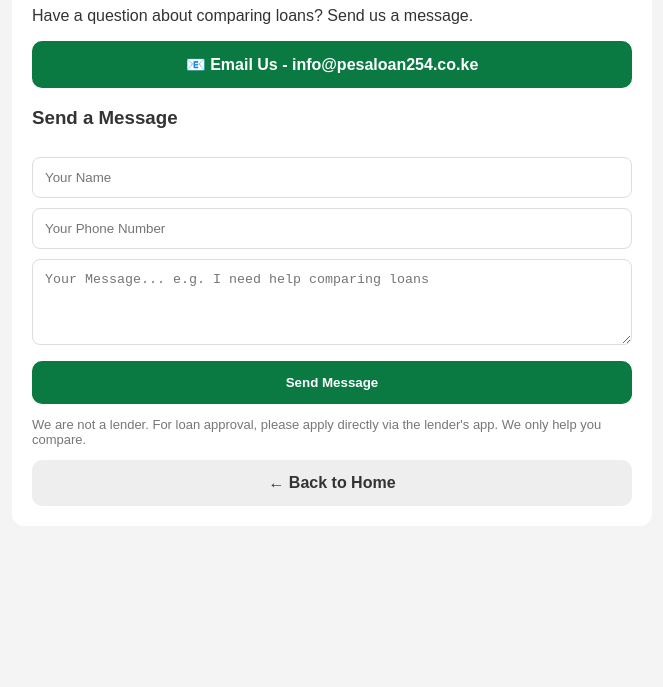
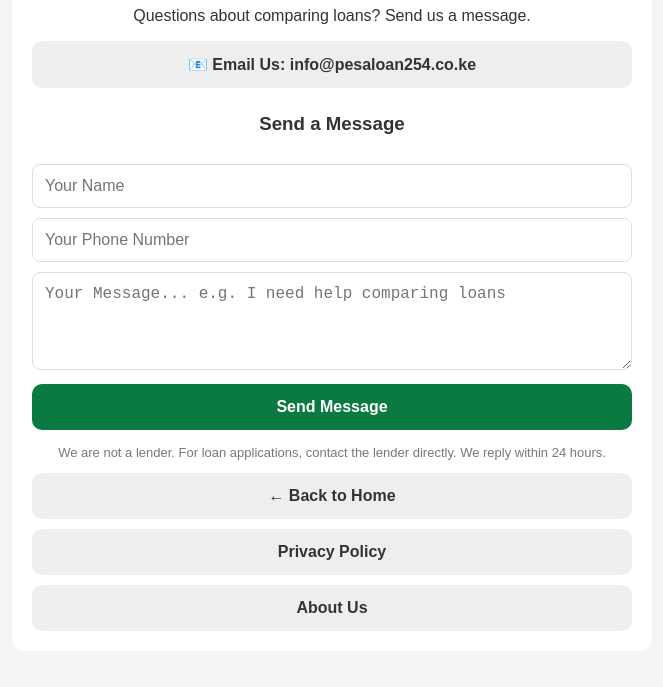
Before and after one commit to Nik90-niko/Pesa-Loan, a plain HTML site: page contact.html in a window 1280 px wide. Shown: the part 113-800 px from the top of the page, without its empty margins (308-971 px from the left). Drawn offline with Linux system fonts and the light colour scheme.

Commit message:
Update contact.html

```diff
--- a/contact.html
+++ b/contact.html
@@ -1,38 +1,45 @@
 <!DOCTYPE html>
 <html lang="en">
 <head>
-  <script async src="https://pagead2.googlesyndication.com/pagead/js/adsbygoogle.js?client=ca-pub-6747756282252436"
-     crossorigin="anonymous"></script>
 <meta charset="UTF-8">
 <meta name="viewport" content="width=device-width, initial-scale=1.0">
 <title>Contact Us - PesaLoan254</title>
 <style>
 body{font-family:sans-serif;margin:0;background:#f4f4f4;color:#333;padding:20px}
 .card{background:white;padding:20px;border-radius:12px;max-width:600px;margin:auto}
-h1{color:#0a7a42}
-.btn{display:block;text-align:center;padding:14px;border-radius:10px;text-decoration:none;margin-top:12px;font-weight:bold}
-.blue{background:#0a7a42;color:white}
-.grey{background:#eee;color:#333}
-input,textarea{width:100%;padding:12px;margin-top:10px;border:1px solid #ddd;border-radius:8px;box-sizing:border-box}
+h1{text-align:center}
+p{text-align:center}
+input,textarea{width:100%;padding:12px;margin-top:10px;border:1px solid #ddd;border-radius:8px;box-sizing:border-box;font-size:16px}
+.btn{display:block;text-align:center;padding:14px;border-radius:10px;margin-top:10px;text-decoration:none;font-weight:bold}
+.blue{background:#0a7a42;color:white;border:none;width:100%;font-size:16px;cursor:pointer}
+.light{background:#eee;color:#333}
+.small{font-size:13px;color:#777;text-align:center;margin-top:15px}
 </style>
 </head>
 <body>
 <div class="card">
 <h1>Contact Us</h1>
-<p>Have a question about comparing loans? Send us a message.</p>
+<p>Questions about comparing loans? Send us a message.</p>
 
-<a class="btn blue" href="mailto:info@pesaloan254.co.ke">📧 Email Us - info@pesaloan254.co.ke</a>
+<a class="btn light" href="mailto:info@pesaloan254.co.ke">📧 Email Us: info@pesaloan254.co.ke</a>
 
-<h3>Send a Message</h3>
-<form>
-<input type="text" placeholder="Your Name" required>
-<input type="tel" placeholder="Your Phone Number" required>
-<textarea rows="4" placeholder="Your Message... e.g. I need help comparing loans"></textarea>
-<button type="submit" class="btn blue" style="border:none;width:100%;cursor:pointer;">Send Message</button>
+<h3 style="text-align:center;margin-top:25px">Send a Message</h3>
+
+<form action="https://formsubmit.co/info@pesaloan254.co.ke" method="POST">
+<input type="text" name="name" placeholder="Your Name" required>
+<input type="text" name="phone" placeholder="Your Phone Number" required>
+<textarea name="message" rows="4" placeholder="Your Message... e.g. I need help comparing loans" required></textarea>
+<input type="hidden" name="_next" value="https://pesaloan254.co.ke/contact.html">
+<input type="hidden" name="_captcha" value="false">
+<input type="hidden" name="_subject" value="New Message from PesaLoan254 Website">
+<button type="submit" class="btn blue">Send Message</button>
 </form>
-<p style="font-size:13px;color:#777;">We are not a lender. For loan approval, please apply directly via the lender's app. We only help you compare.</p>
 
-<a class="btn grey" href="index.html">← Back to Home</a>
+<p class="small">We are not a lender. For loan applications, contact the lender directly. We reply within 24 hours.</p>
+
+<a class="btn light" href="index.html">← Back to Home</a>
+<a class="btn light" href="privacy.html">Privacy Policy</a>
+<a class="btn light" href="about.html">About Us</a>
 </div>
 </body>
 </html>
```
